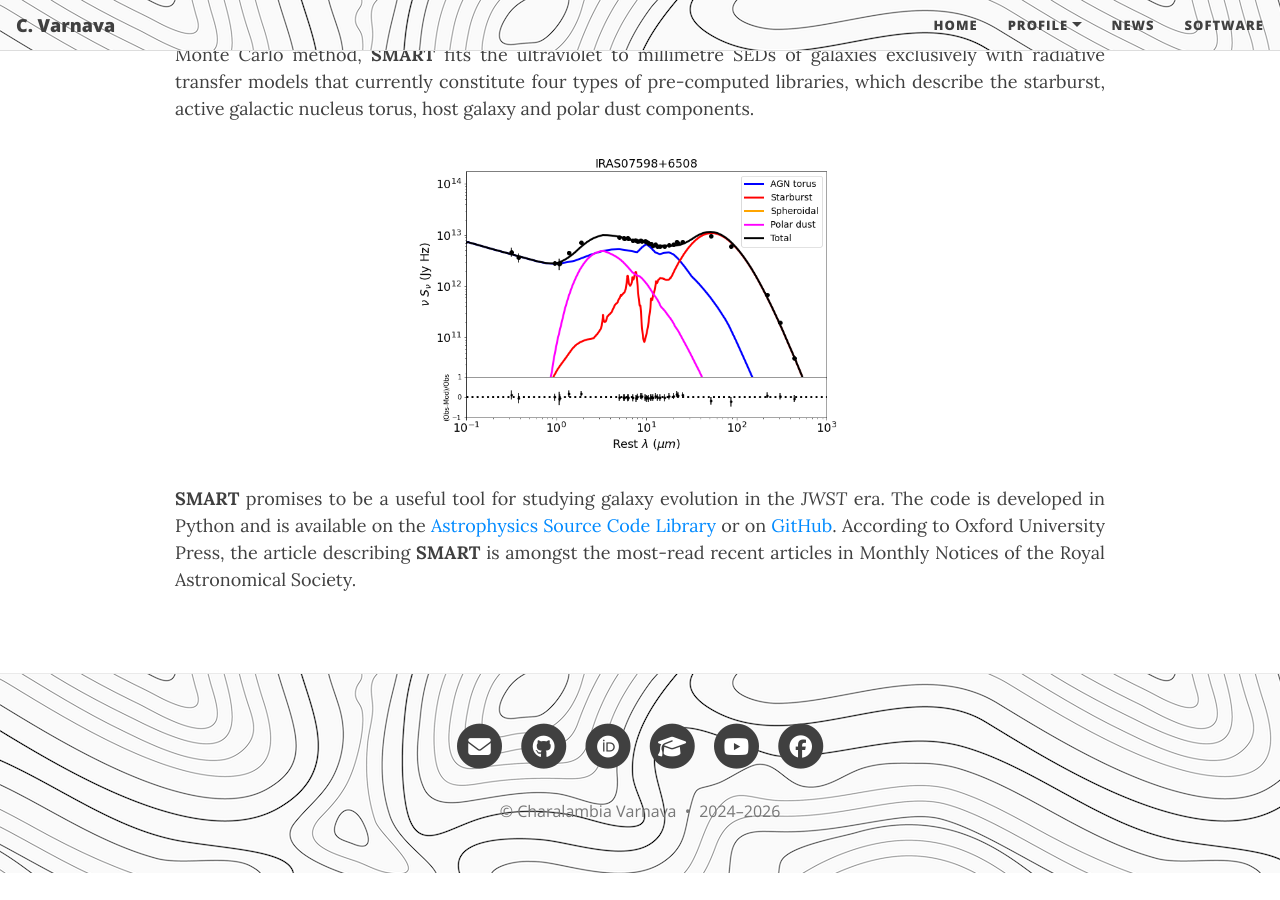
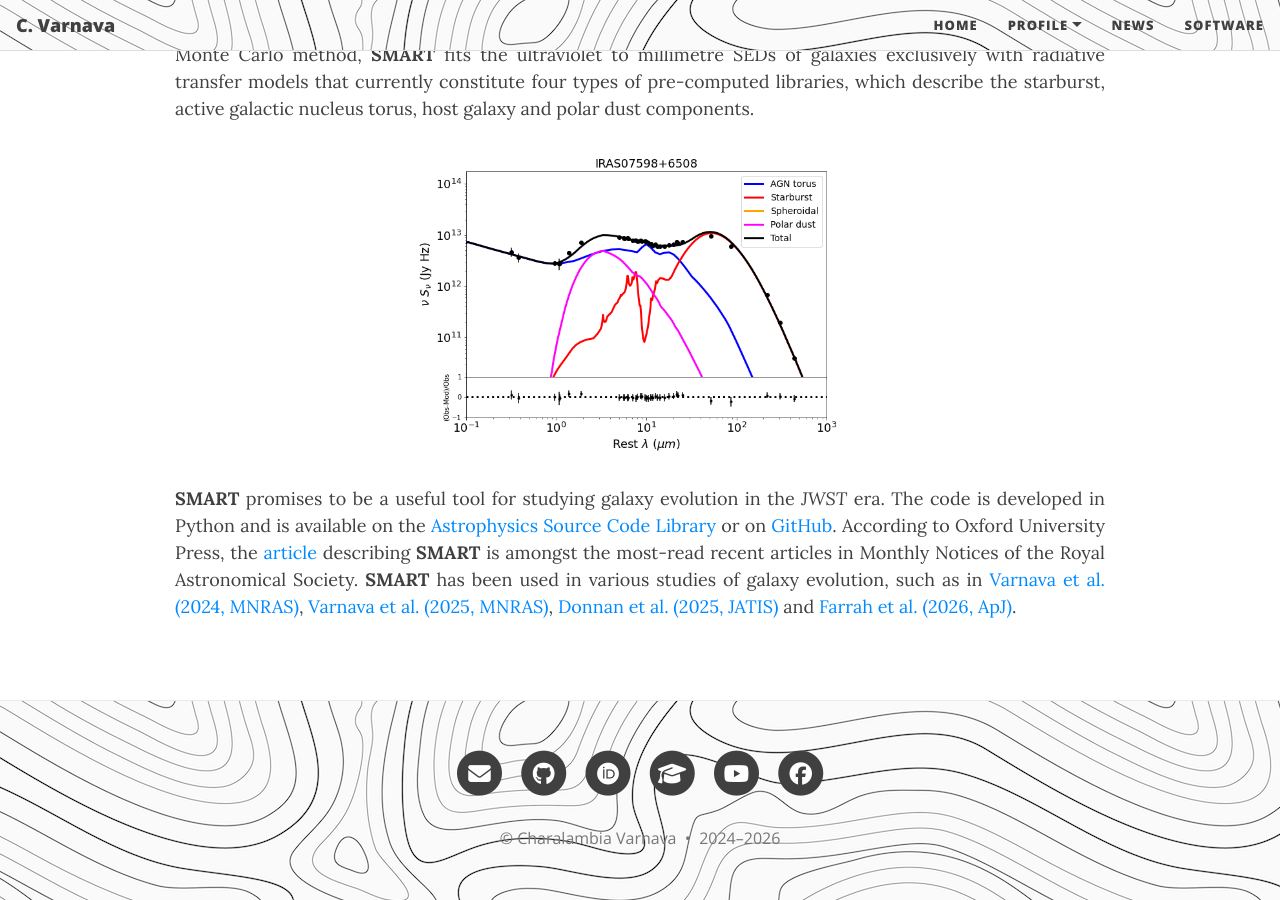
Before and after one commit to ch-var/ch-var.github.io, a Jekyll site: the page built from software.html, in a window 1280 px wide and 900 px high, scrolled down 693 px. Built offline with Jekyll 4.4.1, drawn with Linux system fonts in a browser that asks for light colours; before the commit the page ends 1566 px from its top, so only the background shows below that.

Commit message:
Update software.html

```diff
--- a/software.html
+++ b/software.html
@@ -32,4 +32,4 @@
 <img src="/assets/img/IRAS07598+6508_CYGNUS.png" width="50%" height="50%">
 </p>
 
-<p align='justify'><b>SMART</b> promises to be a useful tool for studying galaxy evolution in the <i>JWST</i> era. The code is developed in Python and is available on the <a href="https://www.ascl.net/2406.003">Astrophysics Source Code Library</a> or on <a href="https://github.com/ch-var/SMART">GitHub</a>. According to Oxford University Press, the article describing <b>SMART</b> is amongst the most-read recent articles in Monthly Notices of the Royal Astronomical Society.</p>
+<p align='justify'><b>SMART</b> promises to be a useful tool for studying galaxy evolution in the <i>JWST</i> era. The code is developed in Python and is available on the <a href="https://www.ascl.net/2406.003">Astrophysics Source Code Library</a> or on <a href="https://github.com/ch-var/SMART">GitHub</a>. According to Oxford University Press, the <a href="https://github.com/ch-var/SMART">article</a> describing <b>SMART</b> is amongst the most-read recent articles in Monthly Notices of the Royal Astronomical Society. <b>SMART</b> has been used in various studies of galaxy evolution, such as in <a href="https://doi.org/10.1093/mnras/stae2221">Varnava et al. (2024, MNRAS)</a>, <a href="https://doi.org/10.1093/mnras/staf319">Varnava et al. (2025, MNRAS)</a>, <a href="https://doi.org/10.1117/1.JATIS.11.3.031606">Donnan et al. (2025, JATIS)</a> and <a href="https://doi.org/10.3847/1538-4357/ae21cd">Farrah et al. (2026, ApJ)</a>.</p>
```
